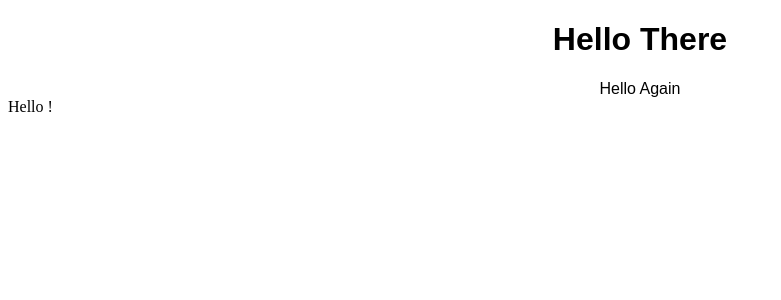
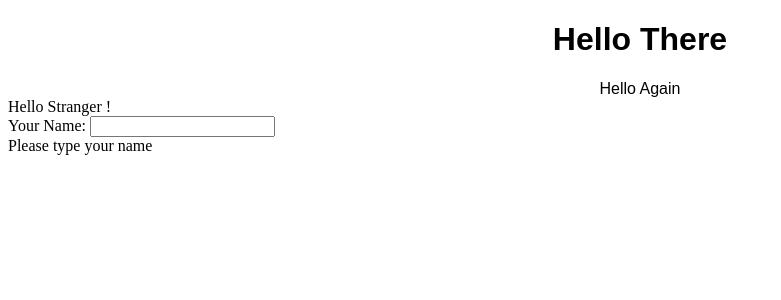
Before and after one commit to manaskantha/myreactdemo, a React (Create React App) app: page / in a window 1280 px wide. Shown: the top 300 px of the page, without its empty margins (0-781 px from the left). Built offline with nearby package versions, Linux system fonts and the light colour scheme.

Commit message:
Update 2 files

```diff
--- /dev/null
+++ b/src/Greeting.js
@@ -0,0 +1,15 @@
+import "./styles.css";
+import React, { useState } from 'react';
+
+export default function Greeting() {
+      const [name, setName] = React.useState('')
+      return (
+        <div>
+          <form>
+            <label htmlFor="name">Your Name: </label>
+            <input onChange={() => setName(window.event.target.value)} id="name" />
+          </form>
+          {name ? <strong>Hello {name}</strong> : 'Please type your name'}
+        </div>
+      )
+    }
--- a/src/index.js
+++ b/src/index.js
@@ -1,9 +1,9 @@
 import { StrictMode } from "react";
 import { createRoot } from "react-dom/client";
 
-
 import App from "./App";
 import SayHello from "./SayHello";
+import Greeting from "./Greeting";
 
 const rootElement = document.getElementById("root");
 const root = createRoot(rootElement);
@@ -11,6 +11,7 @@ const root = createRoot(rootElement);
 root.render(
   <StrictMode>
     <App />
-    <SayHello firstName={false}/>
+    <SayHello firstName={"Stranger"} />
+    <Greeting />
   </StrictMode>
 );
```
